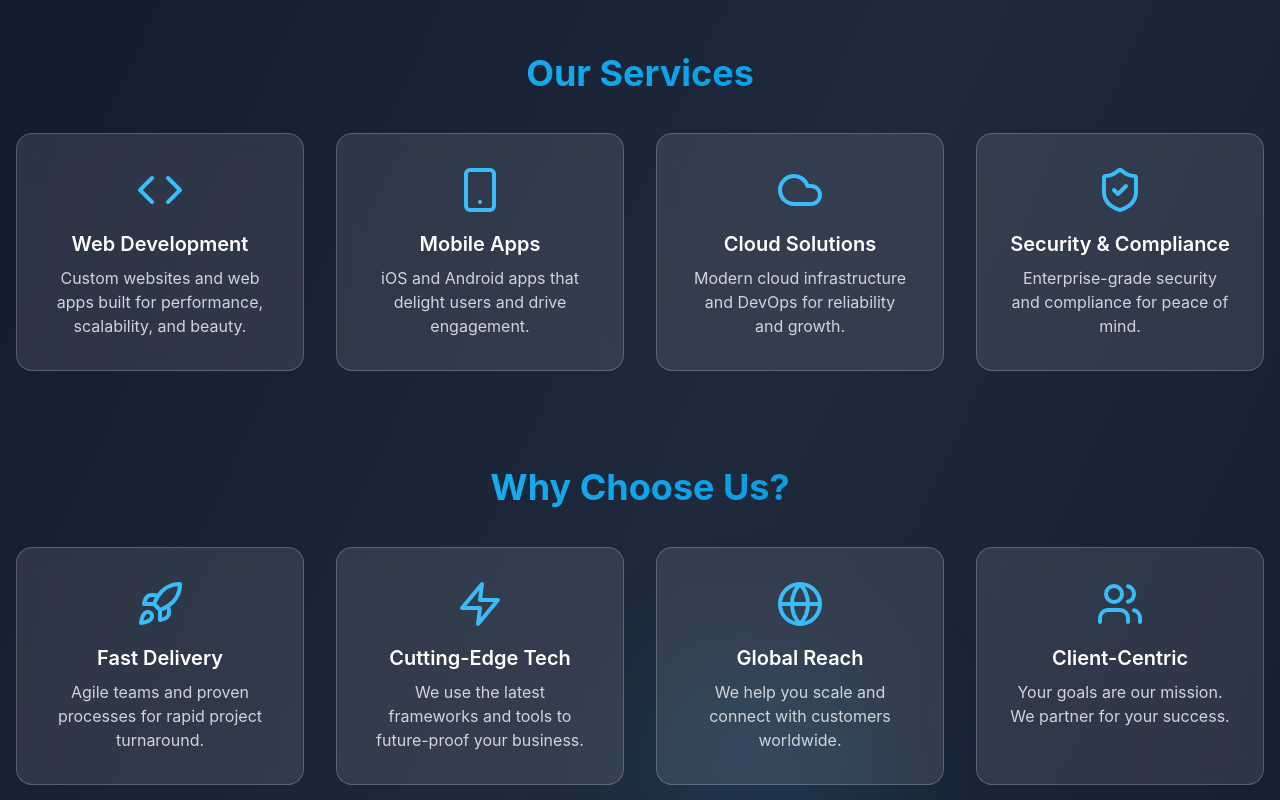
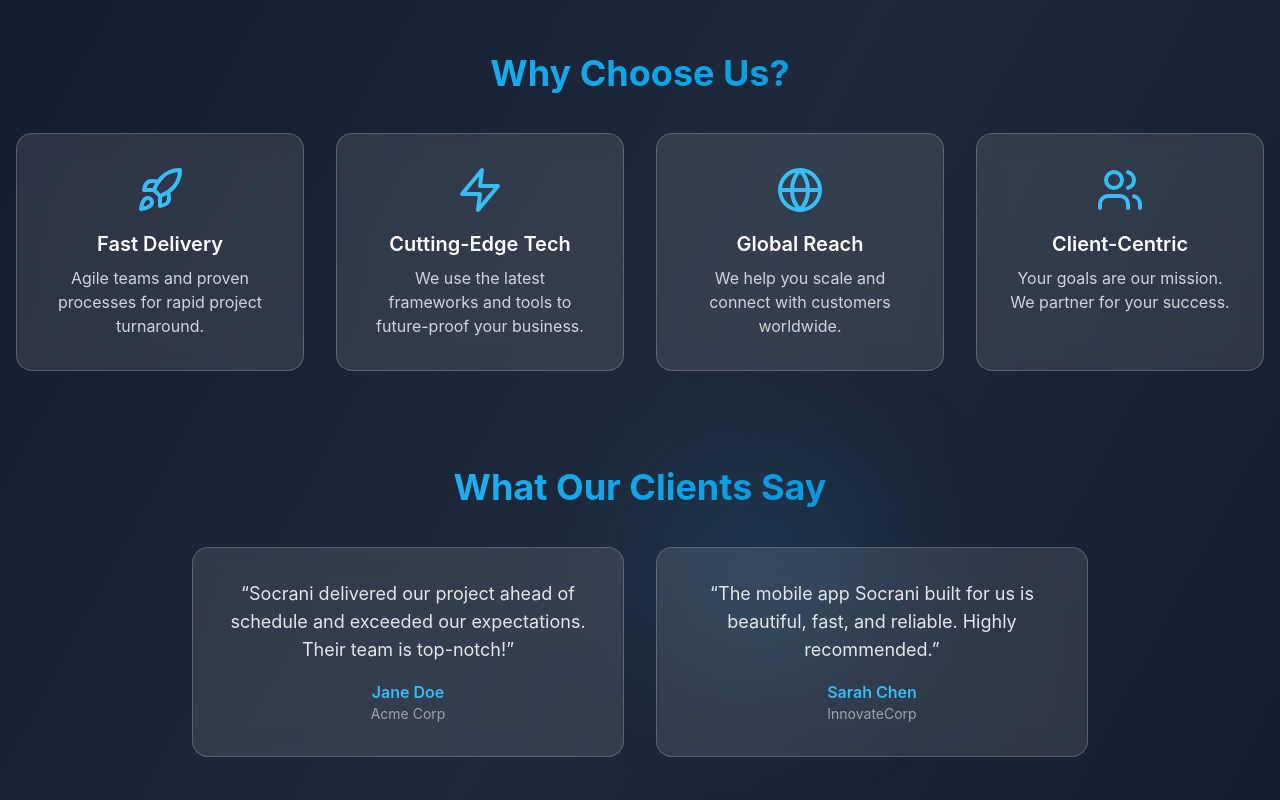
Before and after one commit to builtbyap/scratchsocrani, a Next.js app: page / in a window 1280 px wide. Shown: the part 740-1540 px from the top of the page. Built offline with nearby package versions, Linux system fonts and the light colour scheme.

Commit message:
Remove Our Services section from homepage

```diff
--- a/src/app/page.tsx
+++ b/src/app/page.tsx
@@ -3,12 +3,8 @@
 import { motion } from 'framer-motion'
 import {
   Zap,
-  Code,
   Rocket,
   Globe,
-  ShieldCheck,
-  Smartphone,
-  Cloud,
   Users,
   ArrowRight,
   Sparkles,
@@ -18,29 +14,6 @@ import {
   Github
 } from 'lucide-react'
 import CountdownTimer from '@/components/CountdownTimer'
-
-const services = [
-  {
-    icon: Code,
-    title: 'Web Development',
-    description: 'Custom websites and web apps built for performance, scalability, and beauty.'
-  },
-  {
-    icon: Smartphone,
-    title: 'Mobile Apps',
-    description: 'iOS and Android apps that delight users and drive engagement.'
-  },
-  {
-    icon: Cloud,
-    title: 'Cloud Solutions',
-    description: 'Modern cloud infrastructure and DevOps for reliability and growth.'
-  },
-  {
-    icon: ShieldCheck,
-    title: 'Security & Compliance',
-    description: 'Enterprise-grade security and compliance for peace of mind.'
-  }
-]
 
 const features = [
   {
@@ -142,39 +115,12 @@ export default function LandingPage() {
           </p>
         </motion.section>
 
-        {/* Services Section */}
+        {/* Features Section */}
         <motion.section
           initial={{ opacity: 0, y: 30 }}
           whileInView={{ opacity: 1, y: 0 }}
           viewport={{ once: true }}
           transition={{ duration: 0.8, delay: 0.3 }}
-          className="mb-24"
-        >
-          <h2 className="text-3xl md:text-4xl font-bold mb-10 text-center gradient-text">Our Services</h2>
-          <div className="grid grid-cols-1 md:grid-cols-2 lg:grid-cols-4 gap-8">
-            {services.map((service) => (
-              <motion.div
-                key={service.title}
-                initial={{ opacity: 0, y: 20 }}
-                whileInView={{ opacity: 1, y: 0 }}
-                viewport={{ once: true }}
-                transition={{ duration: 0.5 }}
-                className="glass-effect rounded-2xl p-8 text-center hover:glow-effect transition-all duration-300"
-              >
-                <service.icon className="w-12 h-12 text-primary-400 mx-auto mb-4" />
-                <h3 className="text-xl font-semibold mb-2">{service.title}</h3>
-                <p className="text-gray-300 text-base">{service.description}</p>
-              </motion.div>
-            ))}
-          </div>
-        </motion.section>
-
-        {/* Features Section */}
-        <motion.section
-          initial={{ opacity: 0, y: 30 }}
-          whileInView={{ opacity: 1, y: 0 }}
-          viewport={{ once: true }}
-          transition={{ duration: 0.8, delay: 0.4 }}
           className="mb-24"
         >
           <h2 className="text-3xl md:text-4xl font-bold mb-10 text-center gradient-text">Why Choose Us?</h2>
@@ -201,7 +147,7 @@ export default function LandingPage() {
           initial={{ opacity: 0, y: 30 }}
           whileInView={{ opacity: 1, y: 0 }}
           viewport={{ once: true }}
-          transition={{ duration: 0.8, delay: 0.5 }}
+          transition={{ duration: 0.8, delay: 0.4 }}
           className="mb-24 max-w-4xl mx-auto"
         >
           <h2 className="text-3xl md:text-4xl font-bold mb-10 text-center gradient-text">What Our Clients Say</h2>
@@ -229,7 +175,7 @@ export default function LandingPage() {
           initial={{ opacity: 0, y: 30 }}
           whileInView={{ opacity: 1, y: 0 }}
           viewport={{ once: true }}
-          transition={{ duration: 0.8, delay: 0.6 }}
+          transition={{ duration: 0.8, delay: 0.5 }}
           className="mb-24 max-w-2xl mx-auto text-center"
         >
           <h2 className="text-3xl md:text-4xl font-bold mb-4 gradient-text">Let's Work Together</h2>
```
